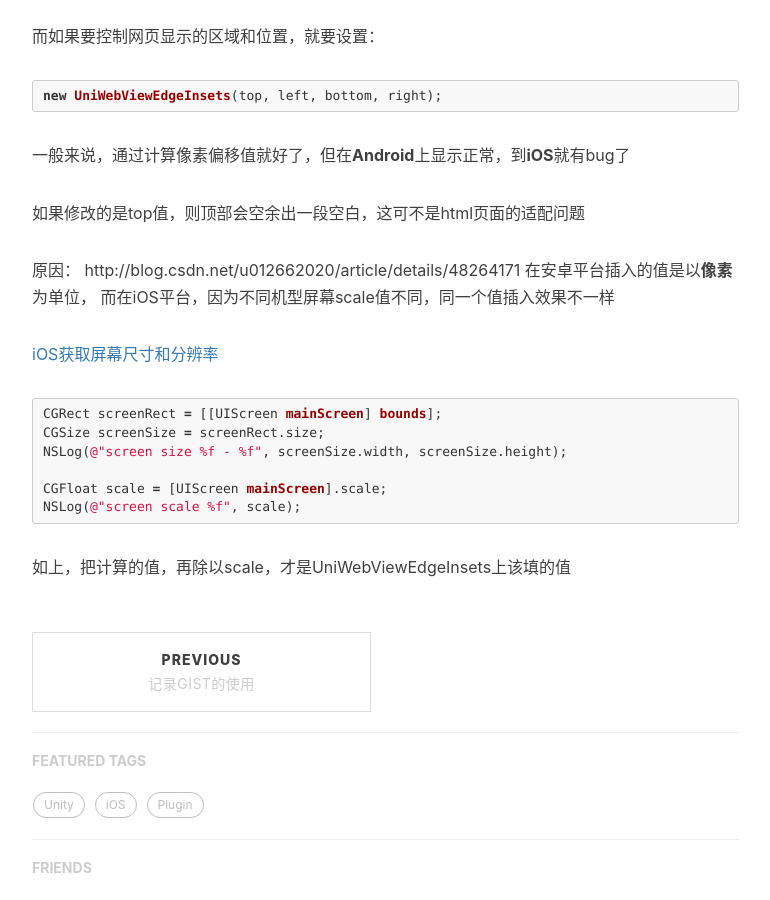
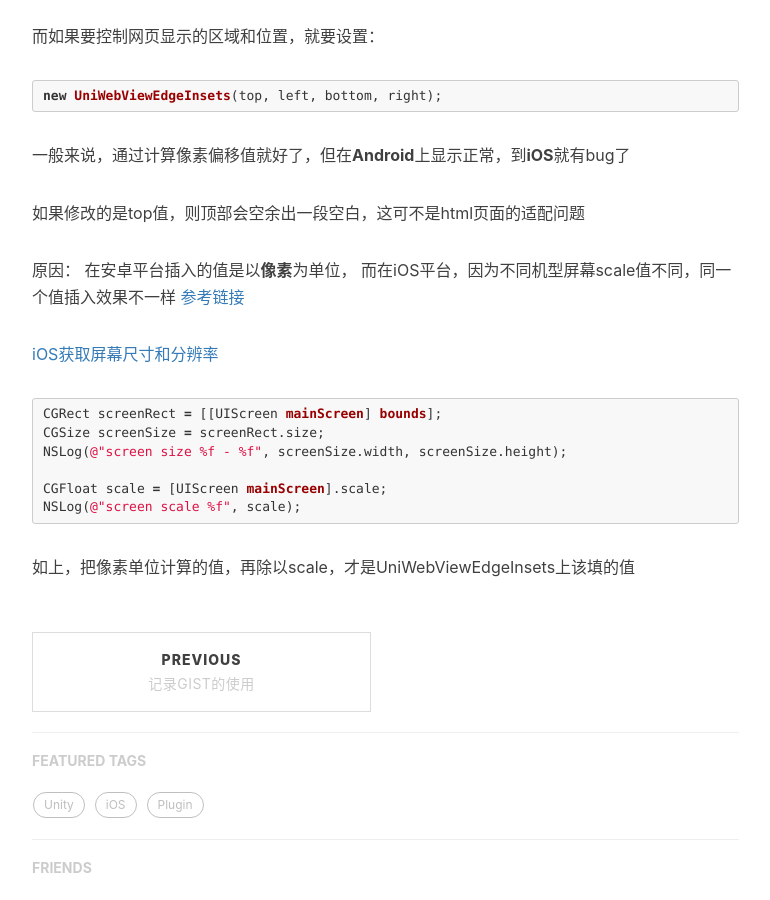
Before and after one commit to linguinan/linguinan.github.io, a Jekyll site: the page built from _posts/2018-02-12-.md, in a window 1280 px wide and 900 px high, scrolled down 730 px. Shown: the whole window, without its empty margins (233-1003 px from the left). Built offline with Jekyll 4.4.1, drawn with Linux system fonts in a browser that asks for light colours; nearby versions of some CDN libraries; comment, search, counter and statistics services are not loaded.

Commit message:
modify detail

`````diff
--- a/_posts/2018-02-12-.md
+++ b/_posts/2018-02-12-.md
@@ -26,9 +26,9 @@ new UniWebViewEdgeInsets(top, left, bottom, right);
 如果修改的是top值，则顶部会空余出一段空白，这可不是html页面的适配问题
 
 原因：
-http://blog.csdn.net/u012662020/article/details/48264171
 在安卓平台插入的值是以**像素**为单位，
 而在iOS平台，因为不同机型屏幕scale值不同，同一个值插入效果不一样
+[参考链接](http://blog.csdn.net/u012662020/article/details/48264171)
 
 [iOS获取屏幕尺寸和分辨率](https://www.jianshu.com/p/1cba3a285811)
 
@@ -41,4 +41,4 @@ CGFloat scale = [UIScreen mainScreen].scale;
 NSLog(@"screen scale %f", scale);
 ````
 
-如上，把计算的值，再除以scale，才是UniWebViewEdgeInsets上该填的值
+如上，把像素单位计算的值，再除以scale，才是UniWebViewEdgeInsets上该填的值
`````
